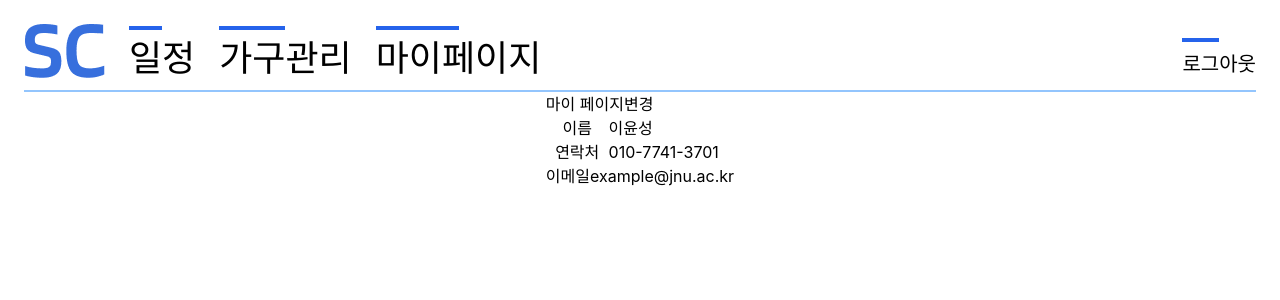
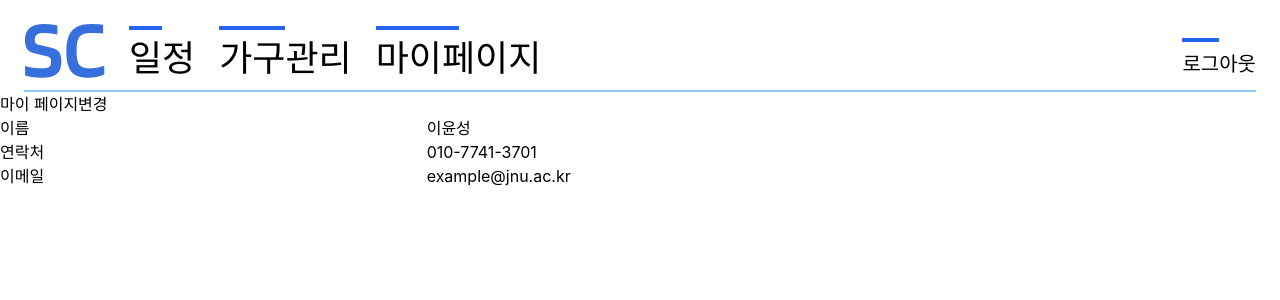
Before and after one commit to 2yunseong/Silver-Connect, a React (Create React App) app: page /mypage in a window 1280 px wide. Shown: the top 300 px of the page. Built offline with nearby package versions, Linux system fonts and the light colour scheme; a small style sheet from the web is missing.

Commit message:
feat(mypage): 버튼에 따른 변경 로직

```diff
--- a/src/MyPage/MyPage.jsx
+++ b/src/MyPage/MyPage.jsx
@@ -1,31 +1,34 @@
 import React, { useEffect, useState } from 'react';
 import { myPageData } from '../util/dummy';
+import LookUp from './Lookup';
+import Edit from './Edit';
 
 const MyPage = () => {
   const [userData, setUserData] = useState({});
+  const [isEdit, setIsEdit] = useState(false);
 
+  const onToggle = () => {
+    setIsEdit(() => !isEdit);
+  };
   useEffect(() => {
     setUserData(() => myPageData);
   }, []);
 
   return (
-    <div className='place-self-center w-30 text-center'>
-      <div className='header flex'>
+    <div className='my-page-container'>
+      <header className='flex'>
         <h2>마이 페이지</h2>
-        <button className='b-4'>변경</button>
-      </div>
-      <div className='name-element flex'>
-        <div className='w-1/3'>이름</div>
-        <div>{userData.name}</div>
-      </div>
-      <div className='phone-element flex'>
-        <div className='w-1/3'>연락처</div>
-        <div>{userData.phone}</div>
-      </div>
-      <div className='email-element flex'>
-        <div className='w-1/3'>이메일</div>
-        <div>{userData.email}</div>
-      </div>
+        <button onClick={onToggle}>{isEdit ? '완료' : '변경'}</button>
+      </header>
+      {isEdit ? (
+        <Edit />
+      ) : (
+        <LookUp
+          name={userData.name}
+          phone={userData.phone}
+          email={userData.email}
+        />
+      )}
     </div>
   );
 };
```
